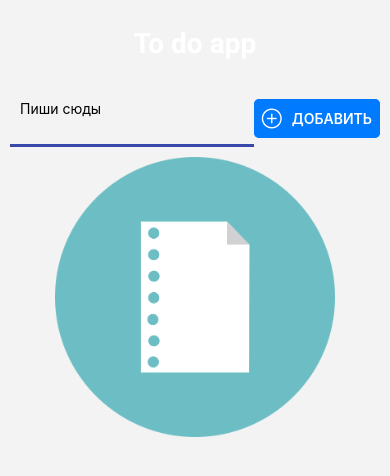
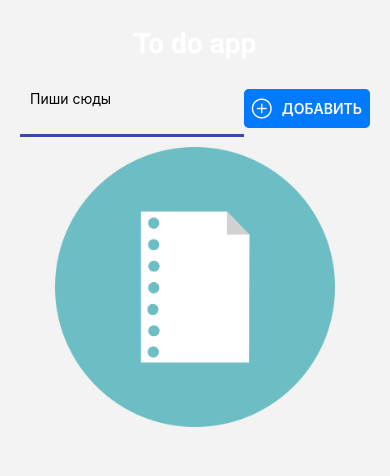
Before and after one commit to anaxronik/rn_todoApp, a React Native app: screen / in a window 390 px wide. Shown: the top 476 px of the page. Built offline with nearby package versions, Linux system fonts and the light colour scheme.

Commit message:
update THEME

```diff
--- a/App.js
+++ b/App.js
@@ -104,8 +104,8 @@ export default function App() {
 
 const styles = StyleSheet.create({
   container: {
-    paddingHorizontal: 10,
-    paddingVertical: 20,
+    paddingHorizontal: THEME.PADDING_HORIZONTAL,
+    paddingVertical: THEME.PADDING_VERTICAL,
   },
   app: {
     flex: 1,
--- a/src/theme.js
+++ b/src/theme.js
@@ -3,4 +3,6 @@ export const THEME = {
   DANGER_COLOR: "#e53935",
   BG_GREY: "#F3F3F3",
   BTN_GREY: "#757575",
+  PADDING_HORIZONTAL: 20,
+  PADDING_VERTICAL: 10,
 };
```
